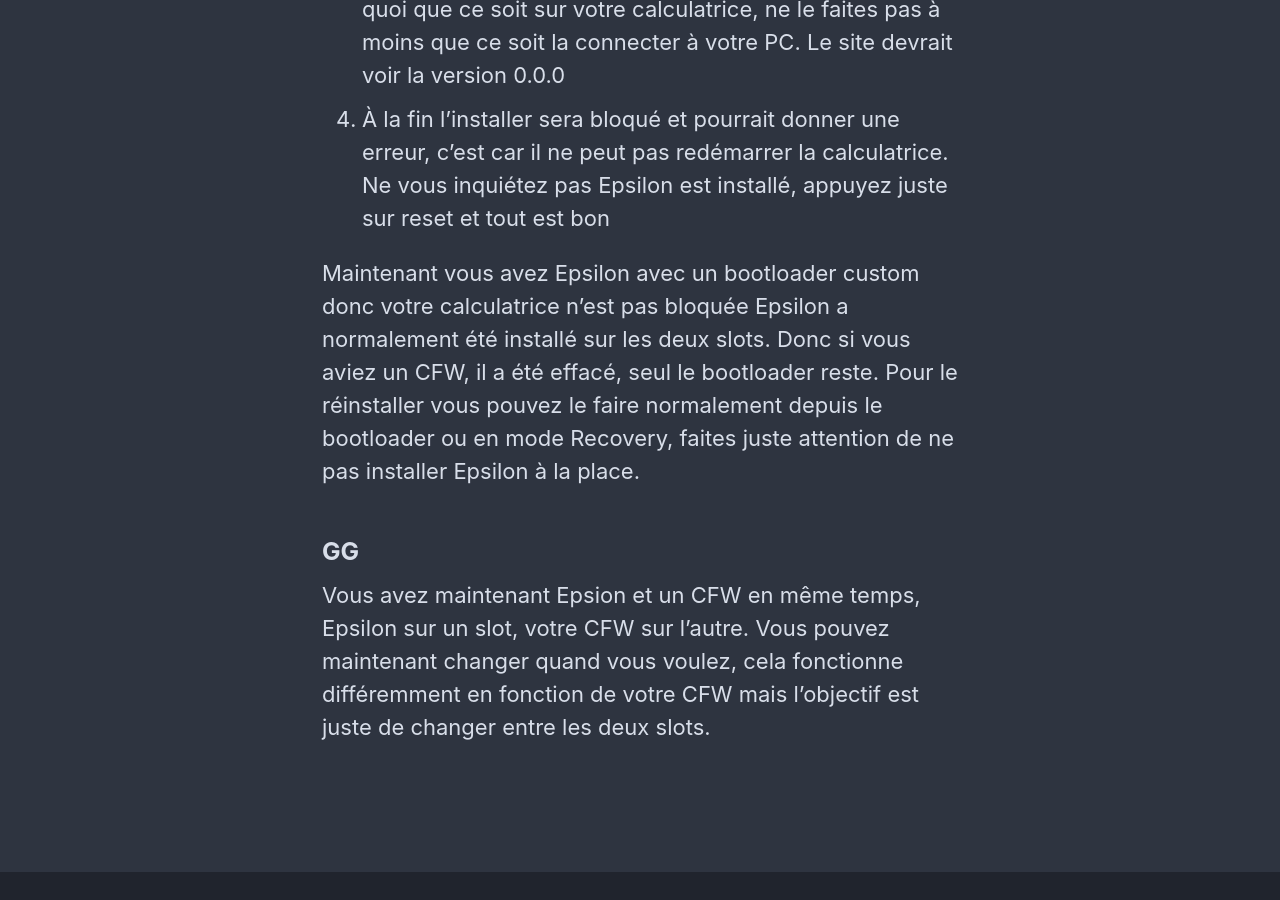
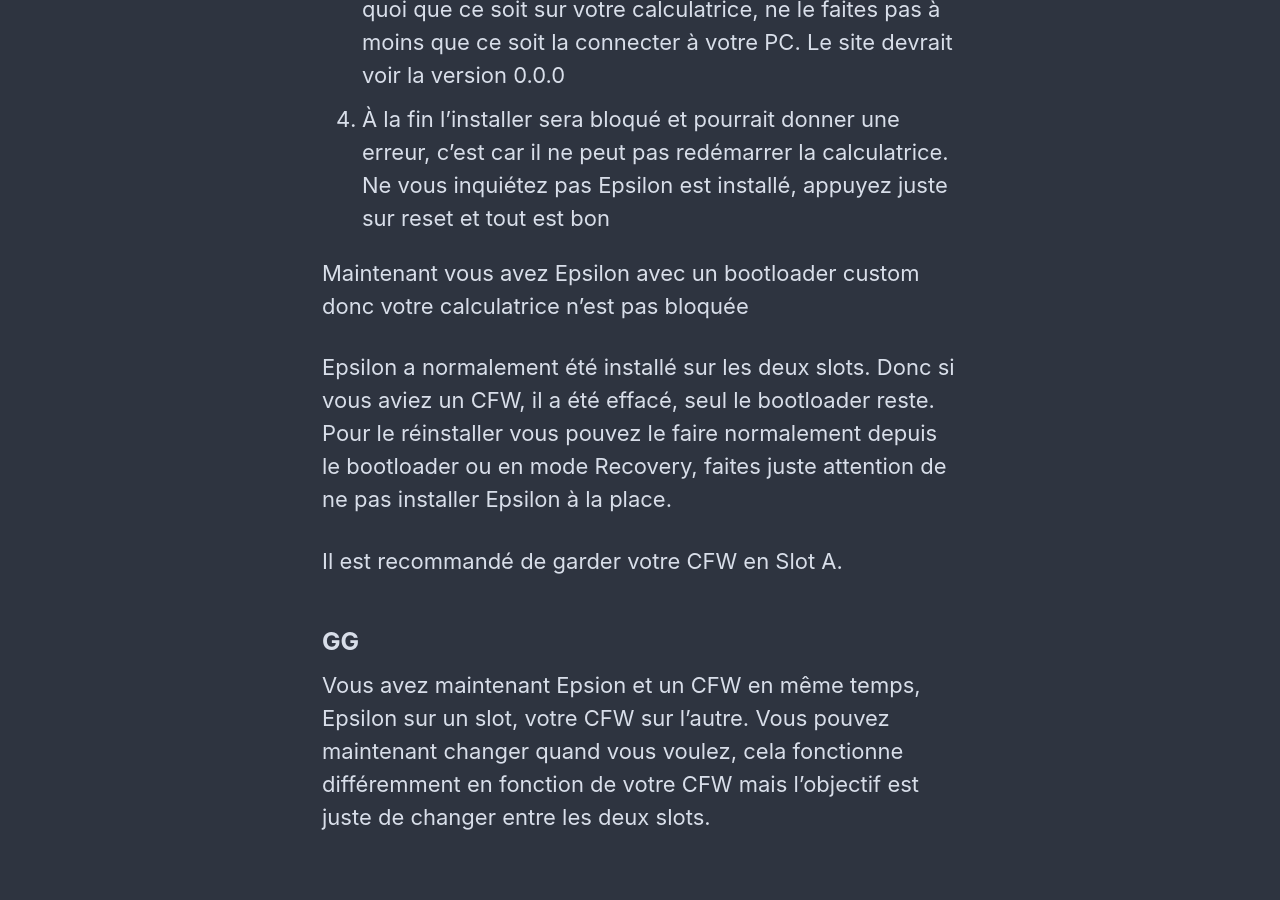
Before and after one commit to Omega-Numworks/Omega-Guide, a Jekyll site: the page built from _pages/fr_FR/install-epsilon-from-softloader.md, in a window 1280 px wide and 900 px high, scrolled down 1751 px. Built offline with Jekyll 4.4.1, drawn with Linux system fonts in a browser that asks for light colours; comment, search, counter and statistics services are not loaded.

Commit message:
Update install-epsilon-from-softloader.md

```diff
--- a/_pages/fr_FR/install-epsilon-from-softloader.md
+++ b/_pages/fr_FR/install-epsilon-from-softloader.md
@@ -34,7 +34,10 @@
 4. À la fin l'installer sera bloqué et pourrait donner une erreur, c'est car il ne peut pas redémarrer la calculatrice. Ne vous inquiétez pas Epsilon est installé, appuyez juste sur reset et tout est bon
 
 Maintenant vous avez Epsilon avec un bootloader custom donc votre calculatrice n'est pas bloquée
+
 Epsilon a normalement été installé sur les deux slots. Donc si vous aviez un CFW, il a été effacé, seul le bootloader reste. Pour le réinstaller vous pouvez le faire normalement depuis le bootloader ou en mode Recovery, faites juste attention de ne pas installer Epsilon à la place.
+
+Il est recommandé de garder votre CFW en Slot A.
 
 ### GG
 
```
